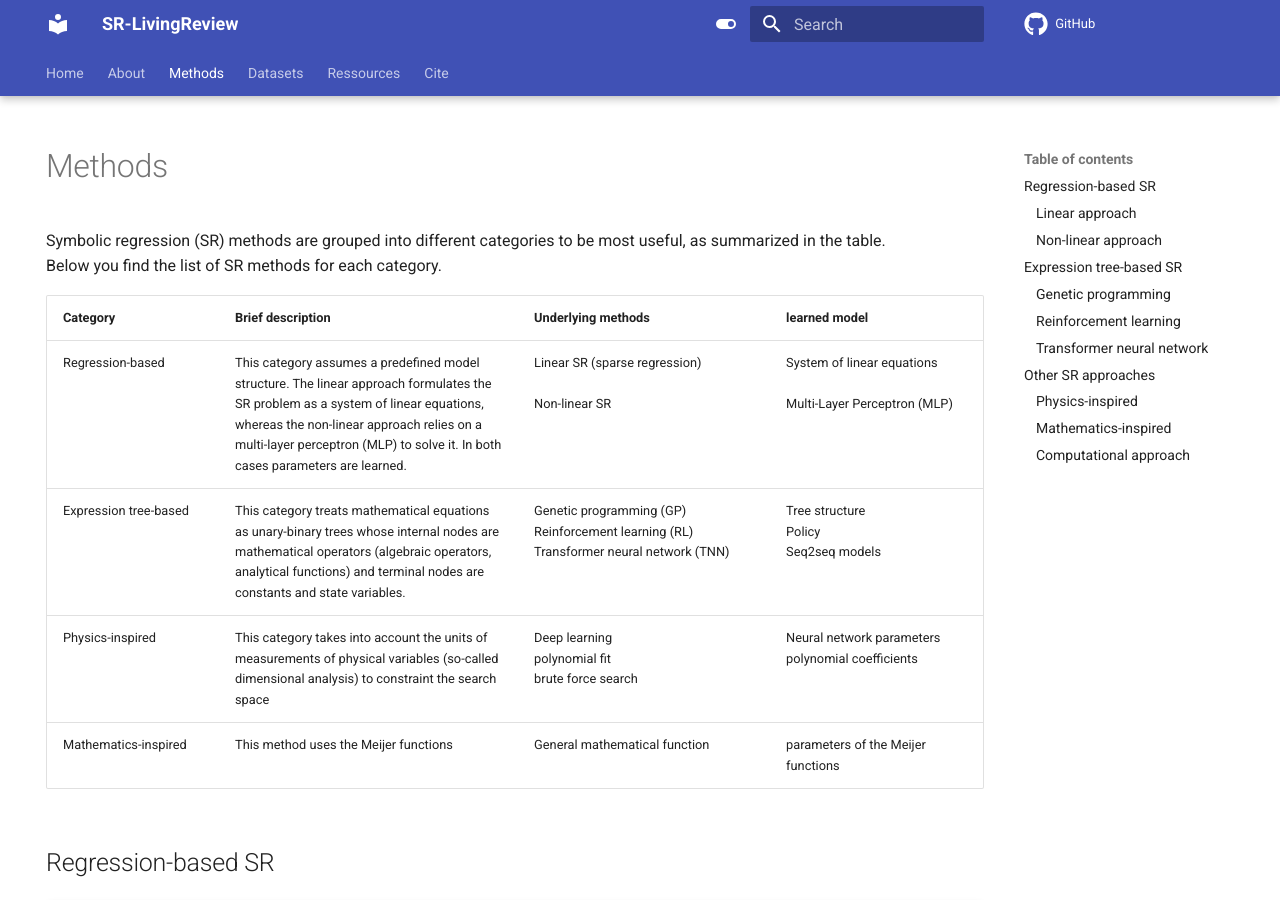
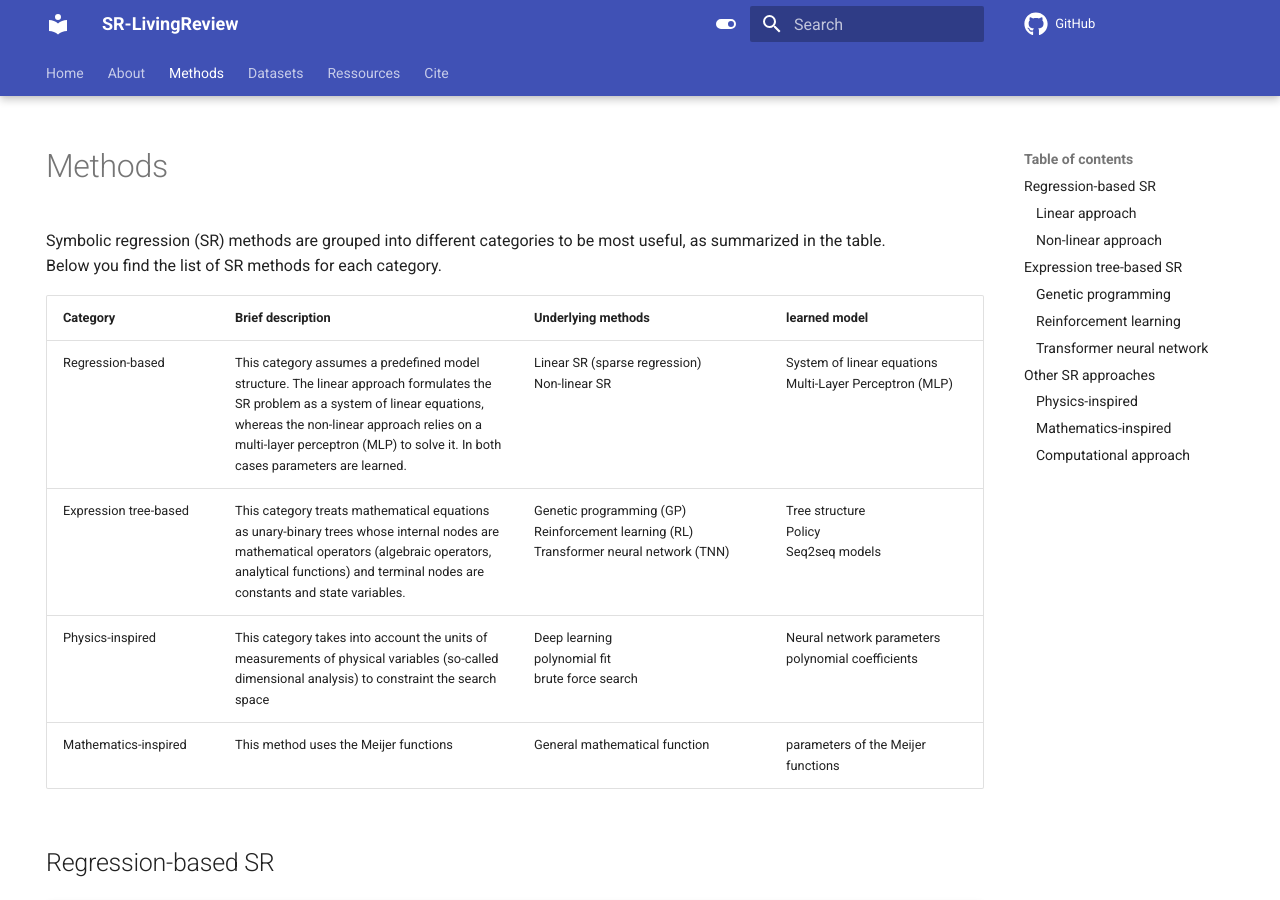
Before and after one commit to nmakke/SR-LivingReview, an MkDocs documentation site: the page built from docs/methods.md, in a window 1280 px wide and 900 px high. Built offline with MkDocs 1.6.1 and Material for MkDocs 9.7.7, drawn with Linux system fonts in a browser that asks for light colours; formulas are drawn with MathJax 3; comment, search, counter and statistics services are not loaded.

```diff
--- a/docs/methods.md
+++ b/docs/methods.md
@@ -12,7 +12,7 @@ Below you find the list of SR methods for each category.
 <!-- | Category | Description | Methods | learned model |-->
 | <div style="width:140px">Category</div> | <div style="width:200px">Brief description</div> | <div style="width:220px">Underlying methods</div> | <div style="width:180px">learned model</div> |
 | ---- | ------- | --- | --- |
-| Regression-based | This category assumes a predefined model structure. The linear approach formulates the SR problem as a system of linear equations, whereas the non-linear approach relies on a multi-layer perceptron (MLP) to solve it. In both cases parameters are learned. | Linear SR (sparse regression) <br><br> Non-linear SR | System of linear equations <br><br> Multi-Layer Perceptron (MLP) |
+| Regression-based | This category assumes a predefined model structure. The linear approach formulates the SR problem as a system of linear equations, whereas the non-linear approach relies on a multi-layer perceptron (MLP) to solve it. In both cases parameters are learned. | Linear SR (sparse regression) <br> Non-linear SR | System of linear equations <br> Multi-Layer Perceptron (MLP) |
 | Expression tree-based | This category treats mathematical equations as unary-binary trees whose internal nodes are mathematical operators (algebraic operators, analytical functions) and terminal nodes are constants and state variables. | Genetic programming (GP) <br> Reinforcement learning (RL) <br> Transformer neural network (TNN) | Tree structure <br> Policy <br> Seq2seq models |
 | Physics-inspired | This category takes into account the units of measurements of physical variables (so-called dimensional analysis) to constraint the search space | Deep learning <br> polynomial fit <br> brute force search | Neural network parameters <br> polynomial coefficients |
 | Mathematics-inspired| This method uses the Meijer functions | General mathematical function | parameters of the Meijer functions |
```
